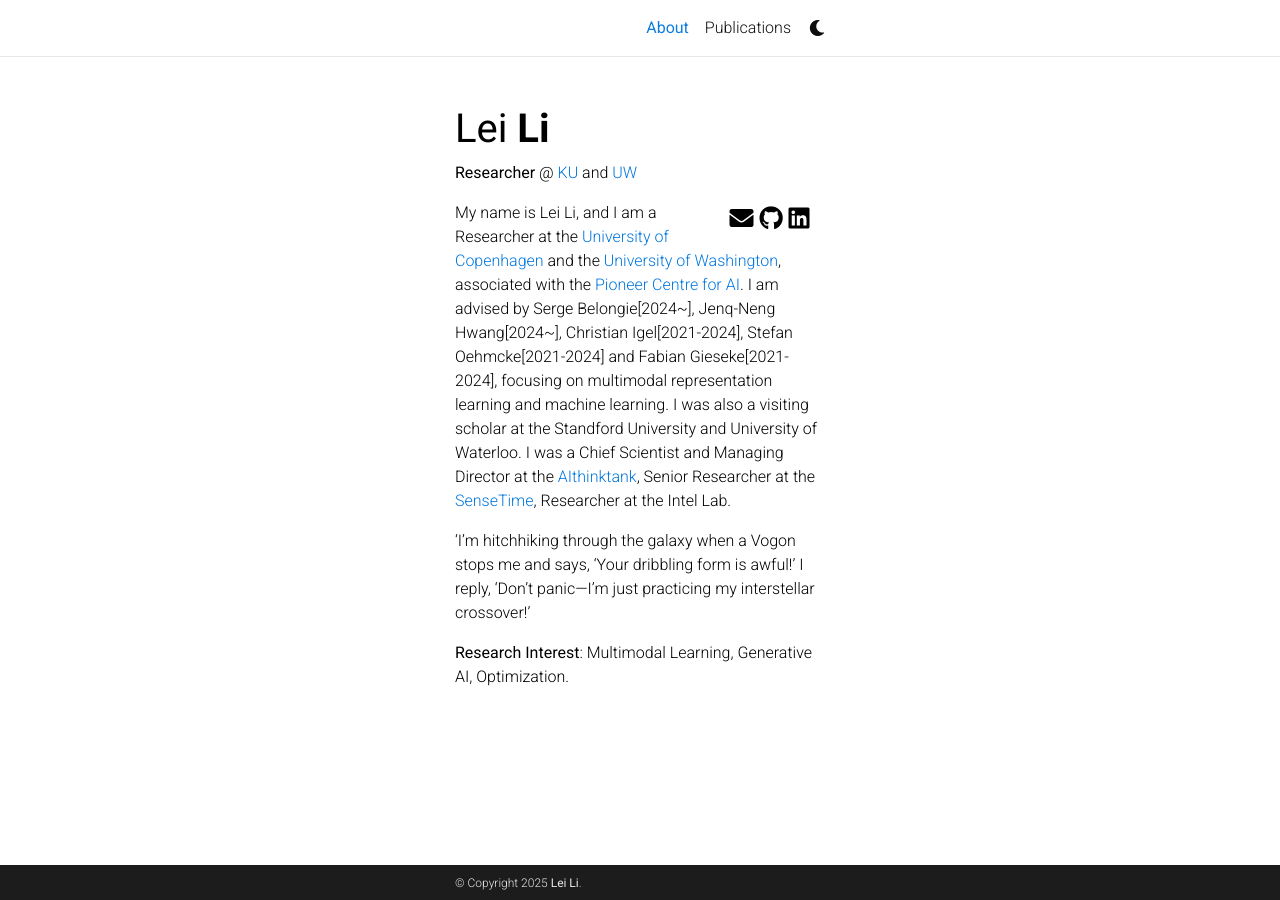
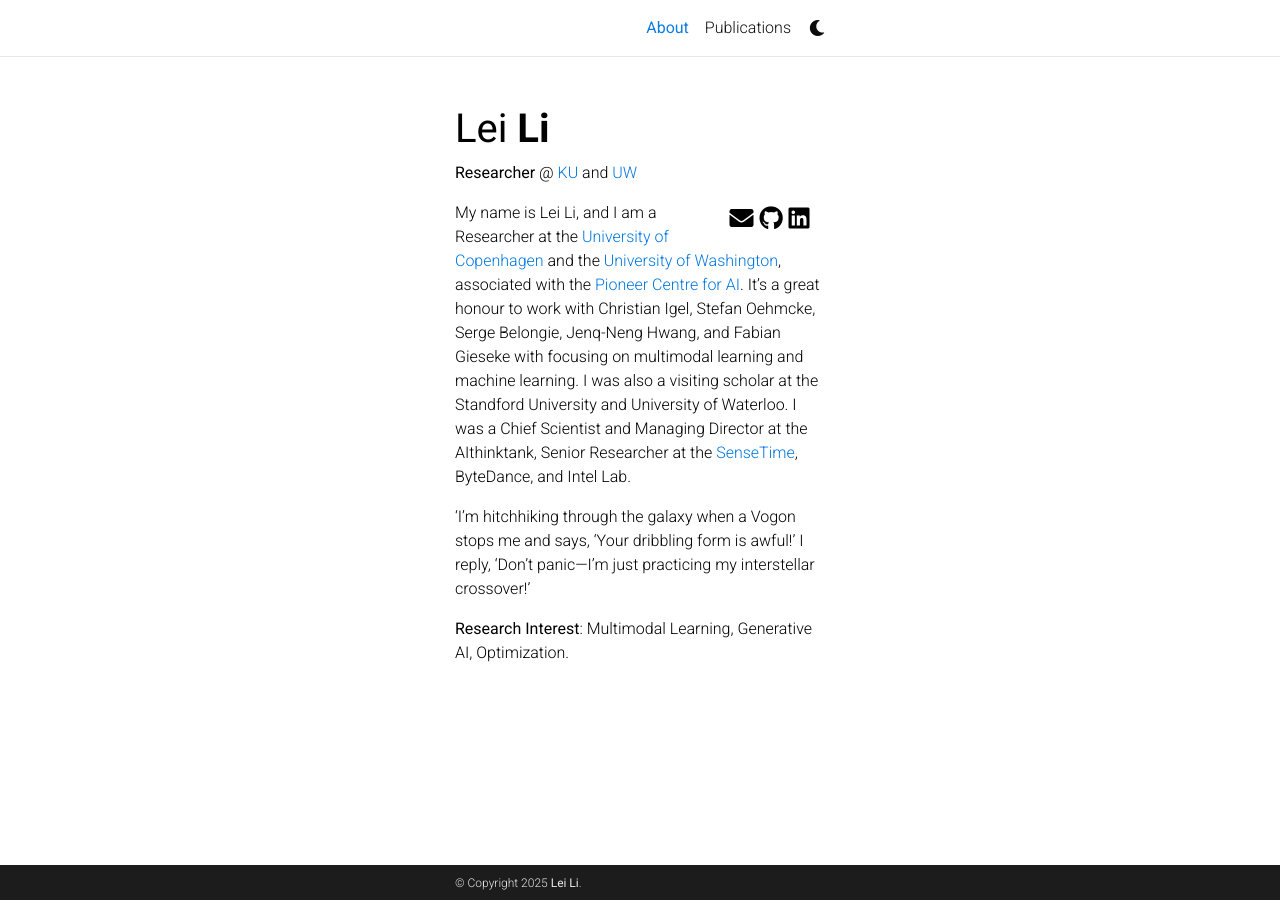
Before and after one commit to llei66/li-lei.github.io, a Jekyll site: the page built from _pages/about.md, in a window 1280 px wide. Built offline with Jekyll 4.4.1, drawn with Linux system fonts in a browser that asks for light colours; comment, search, counter and statistics services are not loaded; a style sheet for code colours, icons or effects is not loaded.

Commit message:
Update about.md

```diff
--- a/_pages/about.md
+++ b/_pages/about.md
@@ -20,7 +20,7 @@ selected_papers: false # includes a list of papers marked as "selected={true}"
 social: true  # includes social icons at the bottom of the page
 ---
 
-  My name is Lei Li, and I am a Researcher at the [University of Copenhagen](https://www.ku.dk/en) and the [University of Washington](https://www.washington.edu/), associated with the [Pioneer Centre for AI](https://www.aicentre.dk/). I am advised by Serge Belongie[2024~], Jenq-Neng Hwang[2024~], Christian Igel[2021-2024], Stefan Oehmcke[2021-2024] and Fabian Gieseke[2021-2024], focusing on multimodal representation learning and machine learning. I was also a visiting scholar at the Standford University and University of Waterloo. I was a Chief Scientist and Managing Director at the [AIthinktank](https://aithinktank.com/), Senior Researcher at the [SenseTime](https://www.sensetime.com/en), Researcher at the Intel Lab.
+  My name is Lei Li, and I am a Researcher at the [University of Copenhagen](https://www.ku.dk/en) and the [University of Washington](https://www.washington.edu/), associated with the [Pioneer Centre for AI](https://www.aicentre.dk/). It's a great honour to work with Christian Igel, Stefan Oehmcke, Serge Belongie, Jenq-Neng Hwang, and Fabian Gieseke with focusing on multimodal learning and machine learning. I was also a visiting scholar at the Standford University and University of Waterloo. I was a Chief Scientist and Managing Director at the AIthinktank, Senior Researcher at the [SenseTime](https://www.sensetime.com/en), ByteDance, and Intel Lab.
 
   ‘I'm hitchhiking through the galaxy when a Vogon stops me and says, 'Your dribbling form is awful!' I reply, 'Don't panic—I'm just practicing my interstellar crossover!'
 
```
